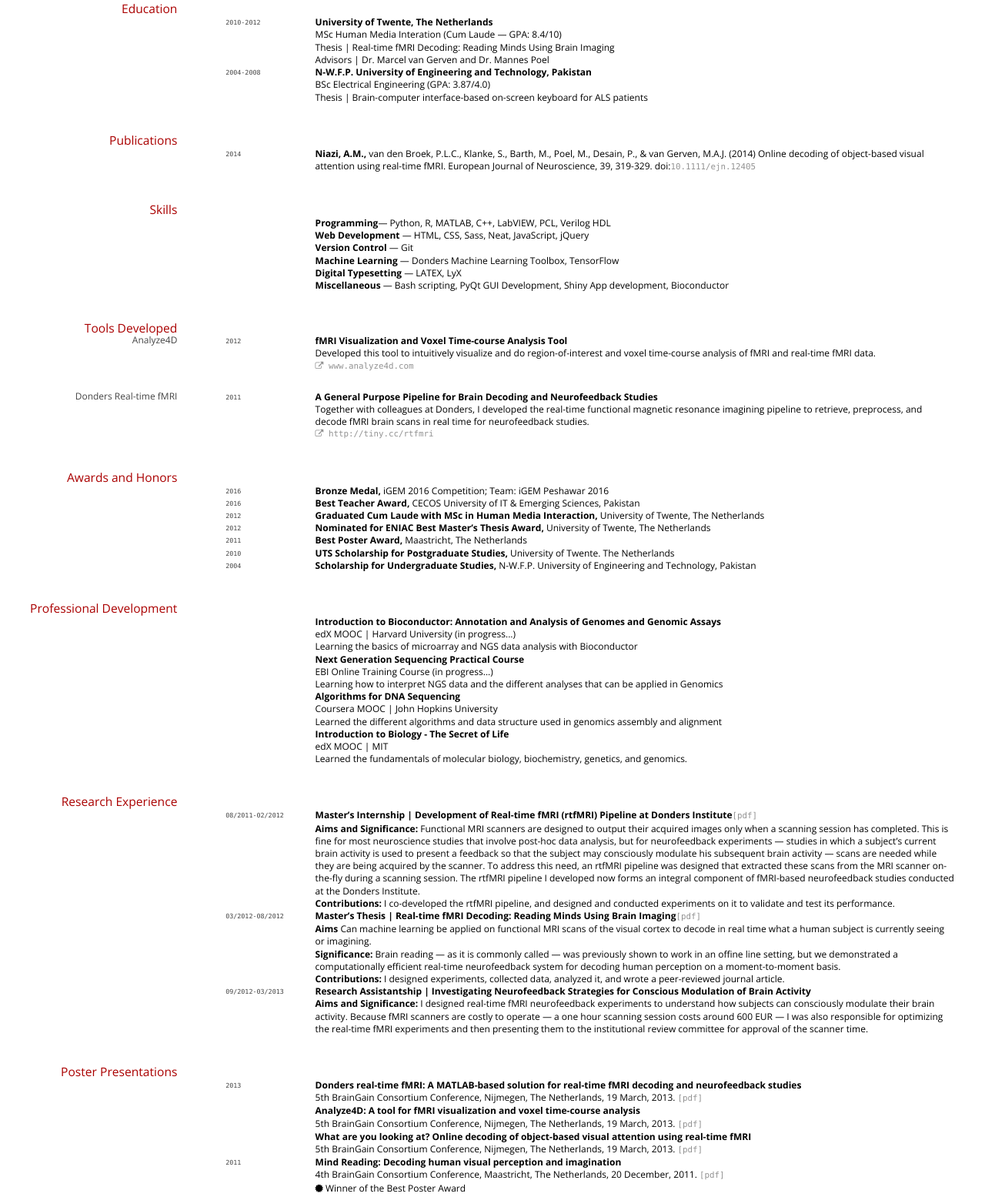
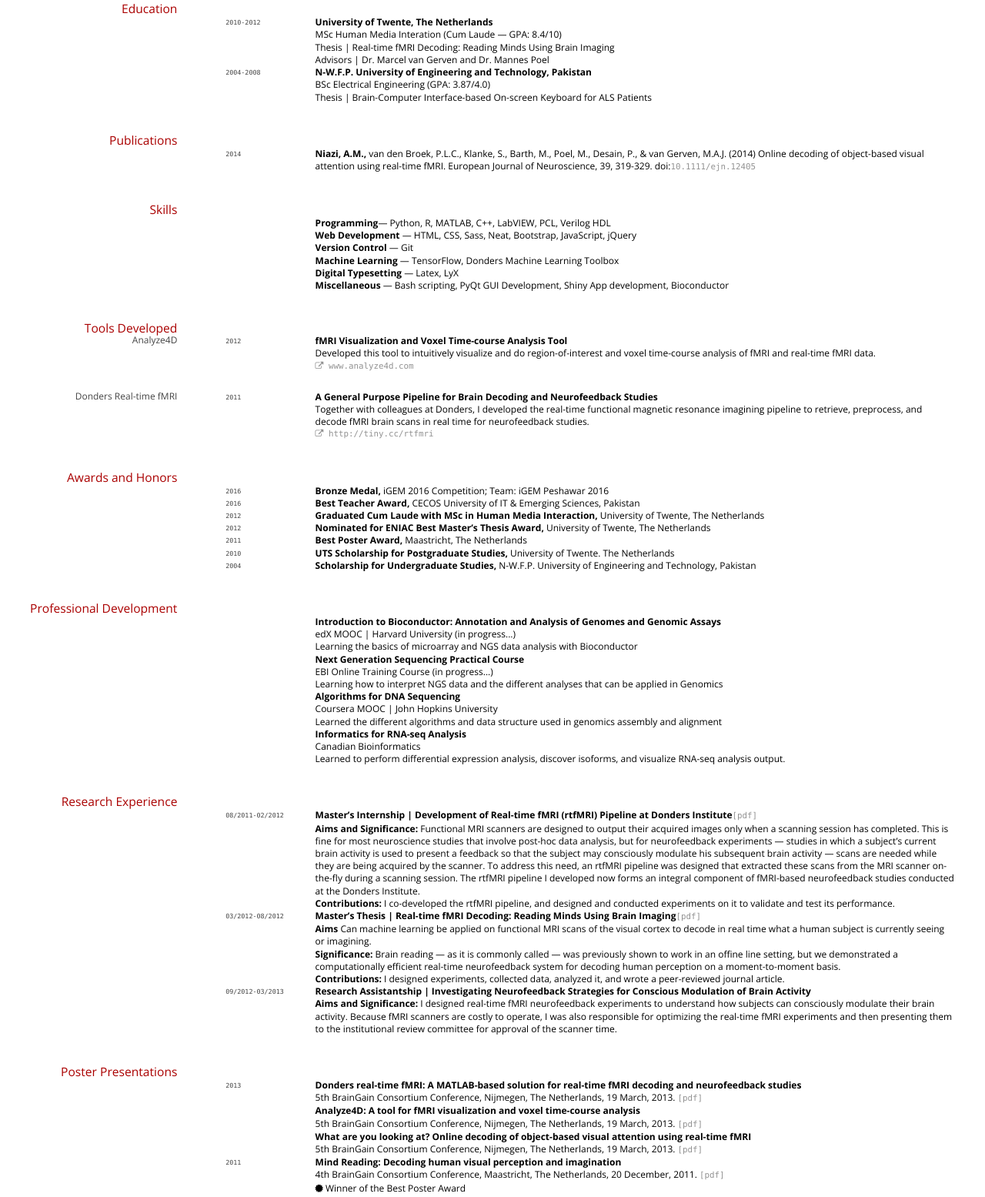
Before and after one commit to adnaniazi/cur-vit, a plain HTML site: page index.html in a window 1280 px wide. Shown: the part 430-1985 px from the top of the page at 77% size. Drawn offline with nearby package versions, Linux system fonts and the light colour scheme; files whose address does not match are found by name.

Commit message:
Updated PD and byline

```diff
--- a/index.html
+++ b/index.html
@@ -16,7 +16,7 @@
   <div id="main">
     <div id="content">
     <h1 id="benjamin-l-moore">Adnan M. Niazi</h1>
-<p>Computer science graduate with an avid interest in Computational Biology and Bioinformatics</p>
+<p>Software Engineer with an avid interest in Computational Biology and Bioinformatics</p>
 
 
 <div id="webaddress">
@@ -63,16 +63,16 @@ programs.</p>
 <p><code class="highlighter-rouge">2004-2008</code>
 <strong>N-W.F.P. University of Engineering and Technology, Pakistan</strong></p>
 <p>BSc Electrical Engineering (GPA: 3.87/4.0)</p>
-<p>Thesis | Brain-computer interface-based on-screen keyboard for ALS patients</p>
+<p>Thesis | Brain-Computer Interface-based On-screen Keyboard for ALS Patients</p>
 <h2 id="publications">Publications</h2>
 <p><code class="highlighter-rouge">2014</code>
 <strong>Niazi, A.M.,</strong> van den Broek, P.L.C., Klanke, S., Barth, M., Poel, M., Desain, P., & van Gerven, M.A.J. (2014) Online decoding of object-based visual attention using real-time fMRI. European Journal of Neuroscience, 39, 319-329. doi:<span id="my-inline-urls"><a href="http://onlinelibrary.wiley.com/doi/10.1111/ejn.12405/abstract">10.1111/ejn.12405</a></span></p>
 <h2 id="skills">Skills</h2>
 <p><strong>Programming</strong>— Python, R, MATLAB, C++, LabVIEW, PCL, Verilog HDL</p>
-<p><strong>Web Development</strong> — HTML, CSS, Sass, Neat, JavaScript, jQuery</p>
+<p><strong>Web Development</strong> — HTML, CSS, Sass, Neat, Bootstrap, JavaScript, jQuery</p>
 <p><strong>Version Control</strong> — Git</p>
-<p><strong>Machine Learning</strong> — Donders Machine Learning Toolbox, TensorFlow</p>
-<p><strong>Digital Typesetting</strong> — LATEX, LyX</p>
+<p><strong>Machine Learning</strong> — TensorFlow, Donders Machine Learning Toolbox</p>
+<p><strong>Digital Typesetting</strong> — Latex, LyX</p>
 <p><strong>Miscellaneous</strong> — Bash scripting, PyQt GUI Development, Shiny App development, Bioconductor</p>
 
 <h2 id="tools-developed">Tools Developed</h2>
@@ -126,9 +126,9 @@ pipeline to retrieve, preprocess, and decode fMRI brain scans in real time for n
 <p>Coursera MOOC | John Hopkins University</p>
 <p>Learned the different algorithms and data structure used in genomics assembly and alignment</p>
 
-<p><strong>Introduction to Biology - The Secret of Life</strong></p>
-<p>edX MOOC | MIT</p>
-<p>Learned the fundamentals of molecular biology, biochemistry, genetics, and genomics.</p>
+<p><strong>Informatics for RNA-seq Analysis</strong></p>
+<p>Canadian Bioinformatics</p>
+<p>Learned to perform differential expression analysis, discover isoforms, and visualize RNA-seq analysis output.</p>
 <h2 id="research-experience">Research Experience</h2>
 
 <p><code class="highlighter-rouge">08/2011-02/2012</code>
@@ -151,9 +151,7 @@ perception on a moment-to-moment basis.</p>
 
 <p><code class="highlighter-rouge">09/2012-03/2013</code>
 <strong>Research Assistantship | Investigating Neurofeedback Strategies for Conscious Modulation of Brain Activity</strong></p>
-<p><strong>Aims and Significance:</strong> I designed real-time fMRI neurofeedback experiments to understand how subjects can consciously modulate their brain activity. Because fMRI scanners are costly to operate — a one hour
-scanning session costs around 600 EUR — I was also responsible for optimizing the real-time fMRI experiments
-and then presenting them to the institutional review committee for approval of the scanner time.</p> <h2 id="poster-presentations">Poster Presentations</h2>
+<p><strong>Aims and Significance:</strong> I designed real-time fMRI neurofeedback experiments to understand how subjects can consciously modulate their brain activity. Because fMRI scanners are costly to operate, I was also responsible for optimizing the real-time fMRI experiments and then presenting them to the institutional review committee for approval of the scanner time.</p> <h2 id="poster-presentations">Poster Presentations</h2>
 
 <p><code class="highlighter-rouge">2013</code>
 <strong>Donders real-time fMRI: A MATLAB-based solution for real-time fMRI decoding and neurofeedback studies</strong></p>
```
Also changed, not shown: kit-imports/education.html (+1 -1 lines), kit-imports/professional-development.html (+3 -3 lines), kit-imports/research-experience.html (+1 -3 lines), kit-imports/skills.html (+3 -3 lines), 1 other file.
